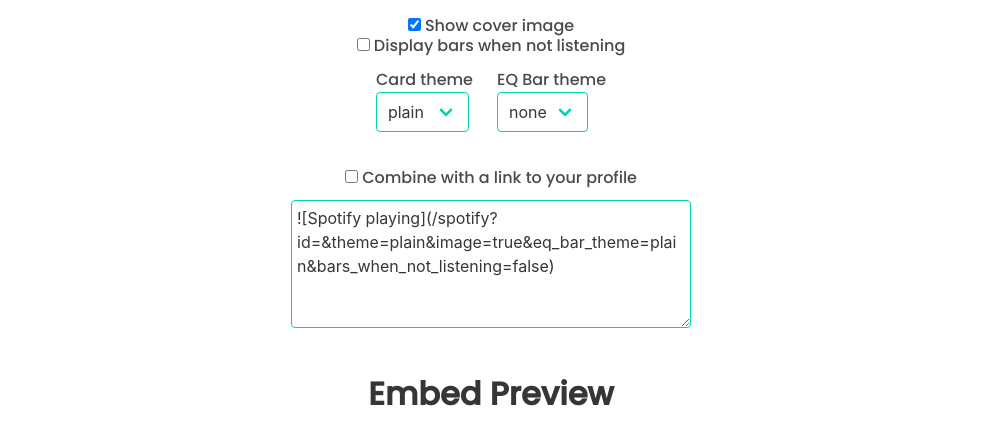
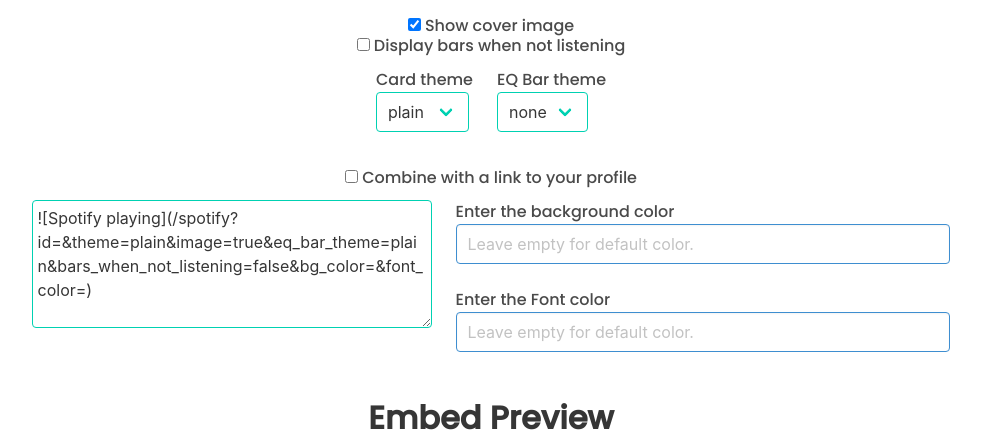
Before and after one commit to janaSunrise/spotify-playing-readme, a Flask app: template app/templates/cb.html.j2 in a window 1280 px wide. Shown: the part 132-571 px from the top of the page, without its empty margins (149-1130 px from the left). Run offline with Flask 2, Linux system fonts and the light colour scheme; the template is opened without the code that fills it, so the values that code supplies are empty; parts of the project's set-up code (start-up, migrations or seed data) failed here and were passed over; some libraries are stand-ins or nearby versions; grey boxes are pictures that could not be loaded.

Commit message:
Get background, and font color to work. Customization in Beta.

```diff
--- a/app/templates/cb.html.j2
+++ b/app/templates/cb.html.j2
@@ -111,6 +111,20 @@
               <textarea class="textarea is-primary" id="readme" readonly></textarea>
             </p>
           </div>
+
+          <div class="column is-narrow">
+            <p class="bd-notification is-primary">
+              <label>Enter the background color</label>
+              <input class="input is-info" id="bg-color" type="text" placeholder="Leave empty for default color.">
+            </p>
+
+            <br />
+
+            <p class="bd-notification is-primary">
+              <label>Enter the Font color</label>
+              <input class="input is-info" id="font-color" type="text" placeholder="Leave empty for default color.">
+            </p>
+          </div>
         </div>
 
         <br />
@@ -144,7 +158,9 @@
             theme: "plain",
             image: true,
             eq_bar_theme: "plain",
-            bars_when_not_listening: false
+            bars_when_not_listening: false,
+            bg_color: "",
+            font_color: "",
         };
 
         const change_url = () => {
@@ -173,6 +189,12 @@
         $('#link-to-profile').change(function() {
             link_to_profile = this.checked; change_url();
         });
+        $('#bg-color').keyup(function() {
+            parameters.bg_color = $('#bg-color').val(); change_url();
+        });
+        $('#font-color').keyup(function() {
+            parameters.font_color = $('#font-color').val(); change_url();
+        });
     </script>
 
   </body>
```
Also changed, not shown: app/templates/spotify.plain.html.j2 (+4 -6 lines), app/templates/spotify.wavy.html.j2 (+4 -4 lines), app/view.py (+20 -4 lines), README.md.
